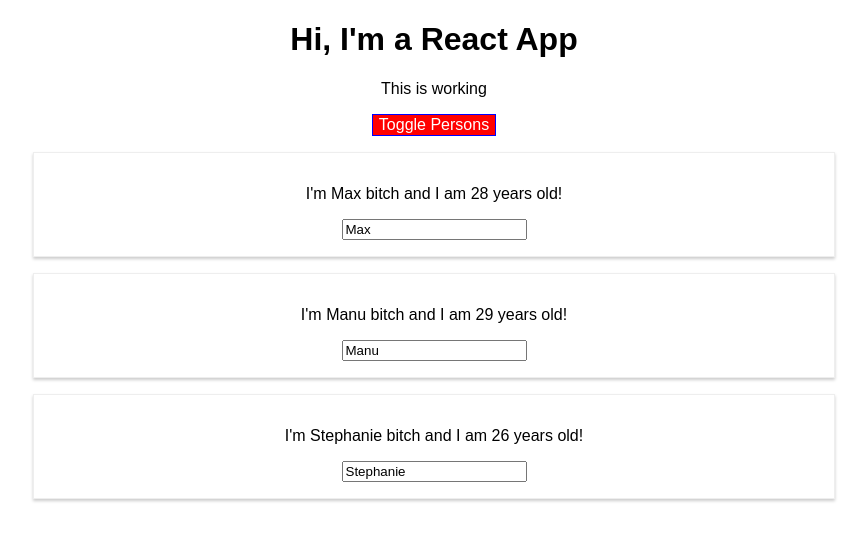
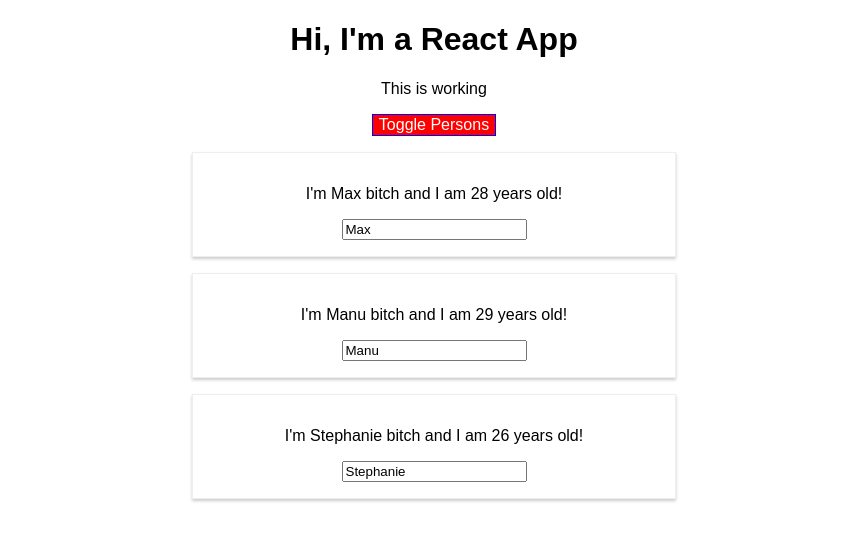
Before and after one commit to ksuhr1/reactTutorial, a React (Create React App) app in the folder react-complete-guide/: page / in a window 1280 px wide. Both pictures are taken after a click on the button "Toggle Persons". Shown: the top 540 px of the page, without its empty margins (206-1073 px from the left). Built offline with nearby package versions, Linux system fonts and the light colour scheme.

Commit message:
Show how to use Radium for inline styling

```diff
--- a/react-complete-guide/package.json
+++ b/react-complete-guide/package.json
@@ -3,9 +3,11 @@
   "version": "0.1.0",
   "private": true,
   "dependencies": {
+    "radium": "^0.26.1",
     "react": "^17.0.1",
     "react-dom": "^17.0.1",
-    "react-scripts": "1.1.5"
+    "react-scripts": "1.1.5",
+    "styled-components": "^5.2.1"
   },
   "scripts": {
     "start": "react-scripts start",
--- a/react-complete-guide/src/App.js
+++ b/react-complete-guide/src/App.js
@@ -1,6 +1,7 @@
 import React, { Component } from 'react';
 import './App.css';
-import Person from './Person/Person.js'
+import Person from './Person/Person.js';
+import Radium, { StyleRoot }from 'radium';
 
 class App extends Component {
   state = {
@@ -76,7 +77,11 @@
         font:'inherit',
         border:'1px solid blue',
         paddding:'8px',
-        cursor: 'pointer'
+        cursor: 'pointer',
+        ':hover': {
+            backgroundColor: 'lightgreen',
+            color: 'black',
+        }
     };
 
     let persons = null;
@@ -97,6 +102,10 @@
       );
 
       style.backgroundColor = 'red';
+      style[':hover'] = {
+            backgroundColor: 'salmon',
+            color: 'black',
+        }
     }
 
     const classes = [];
@@ -108,6 +117,7 @@
       classes.push('bold'); // classes = ['red', 'bold']
     }
     return (
+      <StyleRoot>
         <div className="App">
         <h1> Hi, I'm a React App</h1>
         <p className={classes.join(' ')}> This is working</p>
@@ -116,9 +126,11 @@
           onClick={this.togglePersonsHandler}>Toggle Persons</button>
         {persons}
         </div>
+      </StyleRoot>
     );
+
     // return React.createElement('div', {className:'App'}, React.createElement('h1', null, 'Does this work now?'));
   }
 }
 
-export default App;
+export default Radium(App);
--- a/react-complete-guide/src/Person/Person.js
+++ b/react-complete-guide/src/Person/Person.js
@@ -1,12 +1,19 @@
 import React from 'react';
 import './Person.css';
+import Radium from 'radium';
 
 //state less componenets because it's not managing a state
 // want way more of these components
 // presentational dumb componenet
 const person = (props) => {
+  const style = {
+    '@media (min-width: 500px)': {
+      width: '450px'
+    }
+  };
+
   return (
-    <div className="Person">
+    <div className="Person" style = {style}>
         <p onClick={props.click}> I'm {props.name} bitch and I am {props.age} years old! </p>
         <p>{props.children}</p>
         <input type="text" onChange={props.changed} value={props.name}/>
@@ -14,4 +21,4 @@
   )
 };
 
-export default person;
+export default Radium(person);
```
Also changed, not shown: react-complete-guide/src/Person/Person.css (+6 -1 lines), 1 other file (tests, documents, lock files or other folders). Lines whose indentation alone changed are shown as unchanged.
